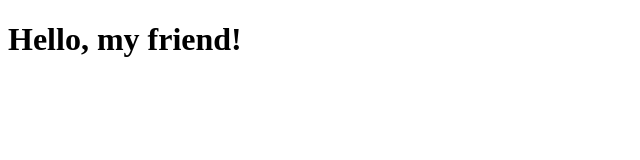
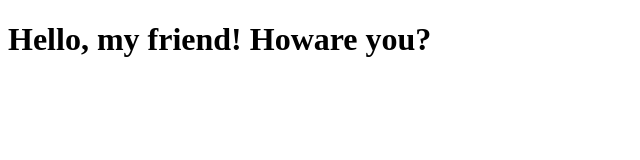
Before and after one commit to yulika-ya/yulika-1, a plain HTML site: page site/index.html in a window 1280 px wide. Shown: the whole page, without its empty margins (0-640 px from the left). Drawn offline with Linux system fonts and the light colour scheme.

Commit message:
Some change

```diff
--- a/site/index.html
+++ b/site/index.html
@@ -4,7 +4,7 @@
 	<title>Hello</title>
 </head>
 <body>
-<h1>Hello, my friend!</h1>
+<h1>Hello, my friend! Howare you?</h1>
 
 </body>
 </html>
```
